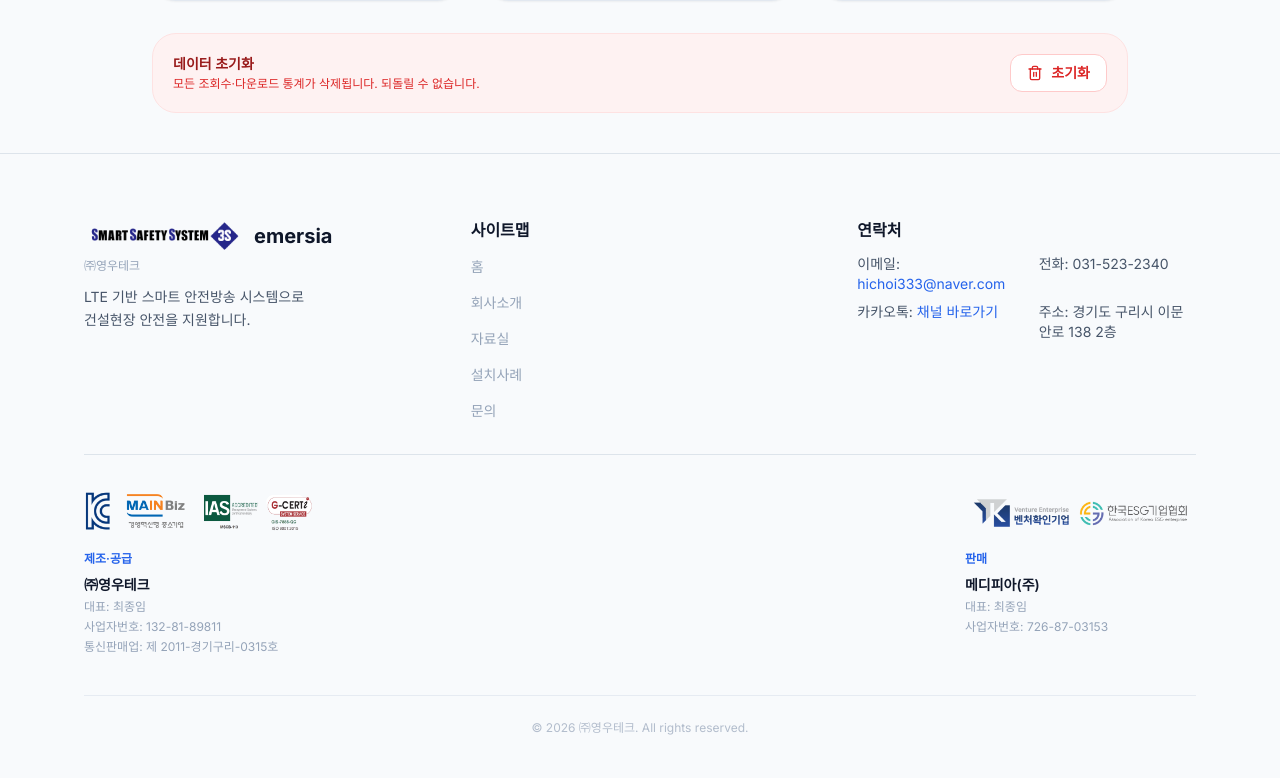
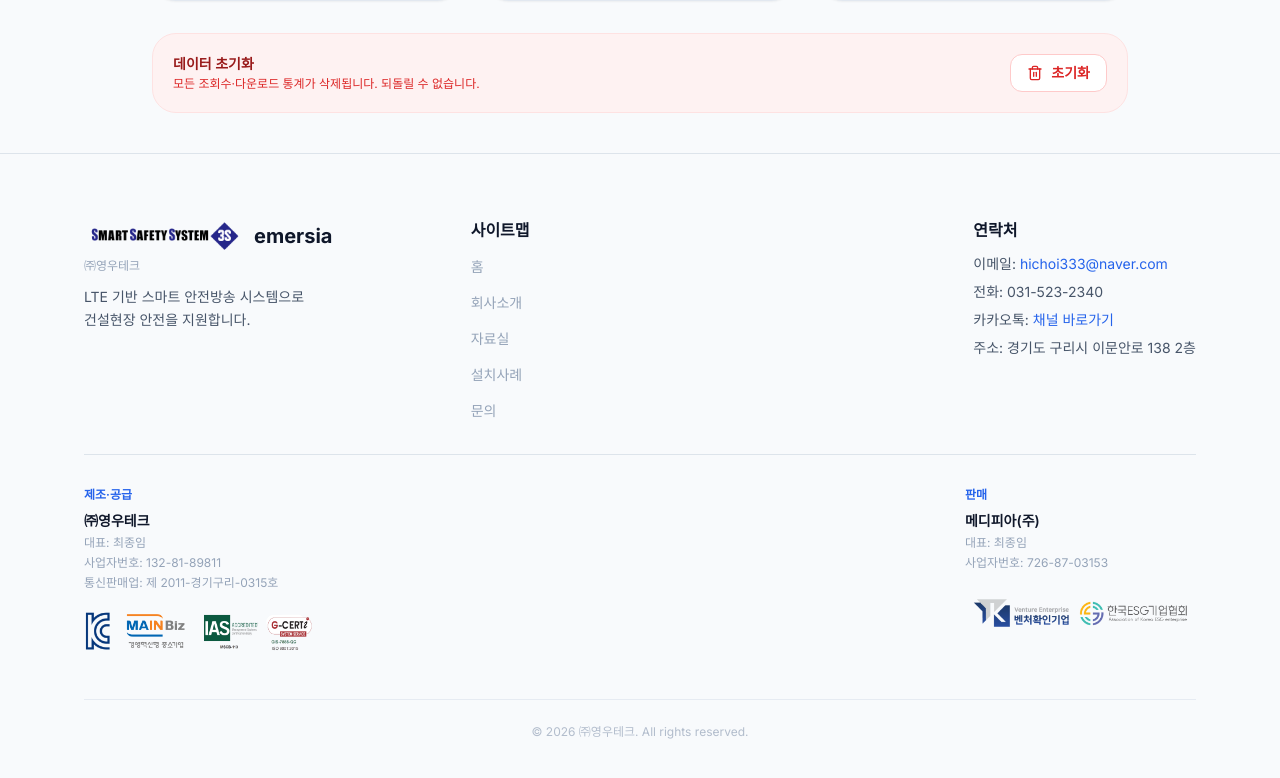
Before and after one commit to choifam0191-lgtm/emersia, a Next.js app: page /admin/analytics in a window 1280 px wide. Shown: the part 1280-2058 px from the top of the page. Built offline with nearby package versions, Linux system fonts and the light colour scheme; a web font is replaced by a local one.

Commit message:
fix: 푸터 연락처 복구 및 인증로고 하단 이동
Co-Authored-By: Claude Sonnet 4.6 <noreply@anthropic.com>

```diff
--- a/src/components/Footer.tsx
+++ b/src/components/Footer.tsx
@@ -58,8 +58,8 @@ export function Footer() {
           {/* 우측: 연락처 — 오른쪽 끝 정렬 */}
           <div className="md:justify-self-end">
             <p className="text-base font-semibold text-ink-900">연락처</p>
-            <div className="mt-3 grid grid-cols-2 gap-x-6 gap-y-2 text-sm text-ink-600">
-              <div>
+            <ul className="mt-3 space-y-2 text-sm text-ink-600">
+              <li>
                 이메일:{" "}
                 <a
                   href={`mailto:${contact.email}`}
@@ -67,14 +67,14 @@ export function Footer() {
                 >
                   {contact.email}
                 </a>
-              </div>
-              <div>
+              </li>
+              <li>
                 전화:{" "}
                 <a href={`tel:${contact.phone}`} className="transition hover:text-safety-blue">
                   {contact.phone}
                 </a>
-              </div>
-              <div>
+              </li>
+              <li>
                 카카오톡:{" "}
                 <a
                   href={contact.kakao}
@@ -85,9 +85,9 @@ export function Footer() {
                 >
                   채널 바로가기
                 </a>
-              </div>
-              <div>주소: {contact.address}</div>
-            </div>
+              </li>
+              <li>주소: {contact.address}</li>
+            </ul>
           </div>
         </div>
 
@@ -99,35 +99,35 @@ export function Footer() {
 
           {/* 좌측: 영우테크 인증 */}
           <div>
-            {/* eslint-disable-next-line @next/next/no-img-element */}
-            <img
-              src="/footer-logos/YT_logo.png"
-              alt="영우테크 인증 로고 (KC, 메인비즈, ISO 9001, G-CERTi)"
-              className="block h-[44px] w-auto object-contain object-left md:h-[52px]"
-            />
-            <p className="mt-3 text-xs font-semibold text-safety-blue">제조·공급</p>
+            <p className="text-xs font-semibold text-safety-blue">제조·공급</p>
             <div className="mt-2 space-y-1">
               <p className="text-sm font-semibold text-ink-900">㈜영우테크</p>
               <p className="text-xs text-mist">대표: 최종임</p>
               <p className="text-xs text-mist">사업자번호: 132-81-89811</p>
               <p className="text-xs text-mist">통신판매업: 제 2011-경기구리-0315호</p>
             </div>
+            {/* eslint-disable-next-line @next/next/no-img-element */}
+            <img
+              src="/footer-logos/YT_logo.png"
+              alt="영우테크 인증 로고 (KC, 메인비즈, ISO 9001, G-CERTi)"
+              className="mt-4 block h-[44px] w-auto object-contain object-left md:h-[52px]"
+            />
           </div>
 
           {/* 우측: 메디피아 인증 — 오른쪽 끝 정렬 */}
           <div className="md:justify-self-end">
-            {/* eslint-disable-next-line @next/next/no-img-element */}
-            <img
-              src="/footer-logos/MP_logo.png"
-              alt="메디피아 인증 로고 (한국ESG기업협회, 벤처확인기업)"
-              className="block h-[44px] w-auto object-contain object-left md:h-[52px]"
-            />
-            <p className="mt-3 text-xs font-semibold text-safety-blue">판매</p>
+            <p className="text-xs font-semibold text-safety-blue">판매</p>
             <div className="mt-2 space-y-1">
               <p className="text-sm font-semibold text-ink-900">메디피아(주)</p>
               <p className="text-xs text-mist">대표: 최종임</p>
               <p className="text-xs text-mist">사업자번호: 726-87-03153</p>
             </div>
+            {/* eslint-disable-next-line @next/next/no-img-element */}
+            <img
+              src="/footer-logos/MP_logo.png"
+              alt="메디피아 인증 로고 (한국ESG기업협회, 벤처확인기업)"
+              className="mt-4 block h-[44px] w-auto object-contain object-left md:h-[52px]"
+            />
           </div>
         </div>
 
```
